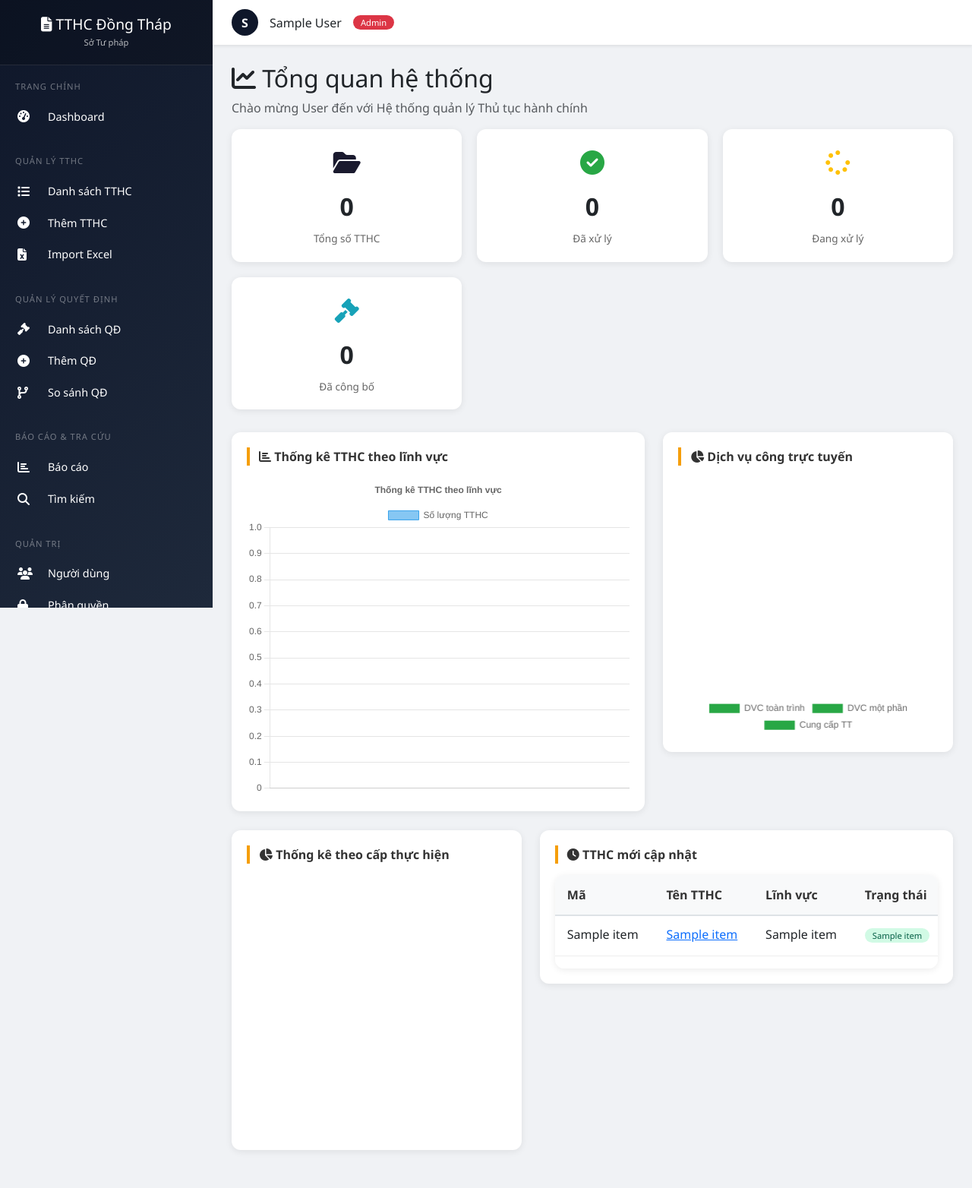
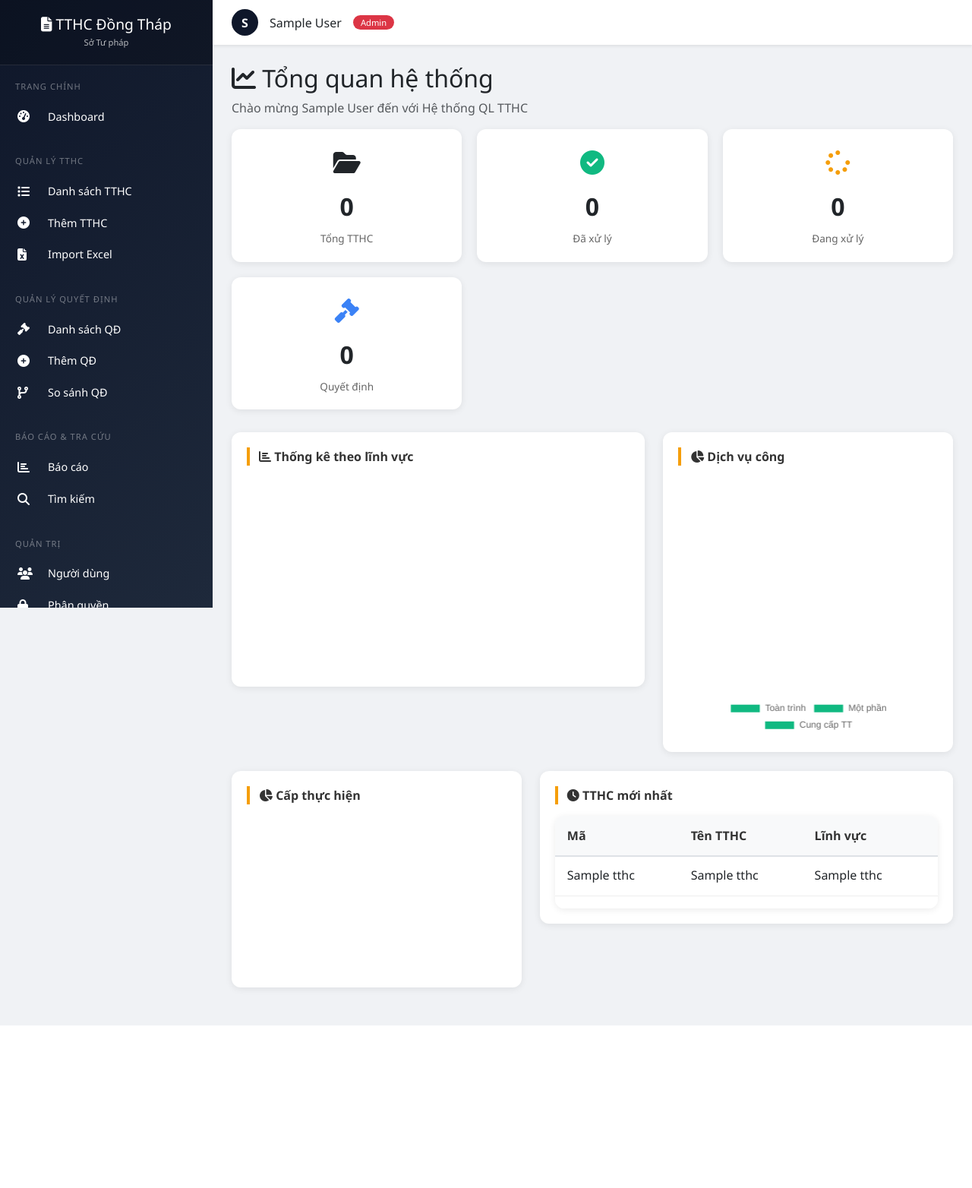
Before and after one commit to sotuphap-stpdt/quan-ly-tthc, a Flask app: template templates/dashboard.html in a window 1280 px wide. Shown: the whole page at 76% size. After the commit the page ends 1350 px from the top, so only its background shows below. Run offline with Flask 3, Linux system fonts and the light colour scheme; the visitor is signed in with stand-in values (Sample User, id 1); tables that the repository leaves empty hold one stand-in row (values such as "Sample post"); the template is opened without the code that fills it: most values are stand-ins (such as "Sample title", 1, 10 or a date in 2020); a map, chart or similar area stays blank.

Commit message:
Update dashboard.html

```diff
--- a/templates/dashboard.html
+++ b/templates/dashboard.html
@@ -1,13 +1,13 @@
 {% extends "base.html" %}
 
-{% block title %}Dashboard - Quản lý TTHC{% endblock %}
+{% block title %}Dashboard{% endblock %}
 
 {% block extra_js %}
 <script>
 document.addEventListener('DOMContentLoaded', function() {
-    // Biểu đồ theo lĩnh vực
+    // Biểu đồ lĩnh vực
     const ctx1 = document.getElementById('linhVucChart');
-    if (ctx1 && window.linhVucData) {
+    if (ctx1 && window.linhVucData && window.linhVucData.labels.length > 0) {
         new Chart(ctx1, {
             type: 'bar',
             data: {
@@ -15,62 +15,38 @@ document.addEventListener('DOMContentLoaded', function() {
                 datasets: [{
                     label: 'Số lượng TTHC',
                     data: window.linhVucData.values,
-                    backgroundColor: 'rgba(54, 162, 235, 0.6)',
-                    borderColor: 'rgba(54, 162, 235, 1)',
+                    backgroundColor: 'rgba(15, 23, 42, 0.7)',
+                    borderColor: '#0f172a',
                     borderWidth: 1
                 }]
             },
-            options: {
-                responsive: true,
-                plugins: {
-                    legend: { position: 'top' },
-                    title: { display: true, text: 'Thống kê TTHC theo lĩnh vực' }
-                }
-            }
+            options: { responsive: true, plugins: { legend: { position: 'top' } } }
         });
     }
 
-    // Biểu đồ tròn DVC
+    // Biểu đồ DVC
     const ctx2 = document.getElementById('dvcChart');
     if (ctx2 && window.dvcData) {
         new Chart(ctx2, {
             type: 'doughnut',
             data: {
-                labels: ['DVC toàn trình', 'DVC một phần', 'Cung cấp TT'],
-                datasets: [{
-                    data: window.dvcData,
-                    backgroundColor: ['#28a745', '#ffc107', '#17a2b8'],
-                    borderWidth: 0
-                }]
+                labels: ['Toàn trình', 'Một phần', 'Cung cấp TT'],
+                datasets: [{ data: window.dvcData, backgroundColor: ['#10b981', '#f59e0b', '#3b82f6'] }]
             },
-            options: {
-                responsive: true,
-                plugins: {
-                    legend: { position: 'bottom' }
-                }
-            }
+            options: { responsive: true, plugins: { legend: { position: 'bottom' } } }
         });
     }
 
     // Biểu đồ cấp thực hiện
     const ctx3 = document.getElementById('capChart');
-    if (ctx3 && window.capData) {
+    if (ctx3 && window.capData && window.capData.labels.length > 0) {
         new Chart(ctx3, {
             type: 'pie',
             data: {
                 labels: window.capData.labels,
-                datasets: [{
-                    data: window.capData.values,
-                    backgroundColor: ['#1a1a2e', '#16213e', '#0f3460', '#e94560'],
-                    borderWidth: 0
-                }]
+                datasets: [{ data: window.capData.values, backgroundColor: ['#0f172a', '#1e293b', '#334155', '#475569'] }]
             },
-            options: {
-                responsive: true,
-                plugins: {
-                    legend: { position: 'bottom' }
-                }
-            }
+            options: { responsive: true, plugins: { legend: { position: 'bottom' } } }
         });
     }
 });
@@ -79,91 +55,28 @@ document.addEventListener('DOMContentLoaded', function() {
 
 {% block content %}
 <h2><i class="fas fa-chart-line"></i> Tổng quan hệ thống</h2>
-<p class="text-muted">Chào mừng {{ fullname or username }} đến với Hệ thống quản lý Thủ tục hành chính</p>
+<p class="text-muted">Chào mừng {{ session.fullname or session.username }} đến với Hệ thống QL TTHC</p>
 
-<!-- Thống kê nhanh -->
 <div class="stats-grid">
-    <div class="stat-card">
-        <div class="stat-icon"><i class="fas fa-folder-open" style="color: #1a1a2e;"></i></div>
-        <div class="stat-number">{{ thong_ke.tong_so_tthc|default(0) }}</div>
-        <div class="stat-label">Tổng số TTHC</div>
-    </div>
-    <div class="stat-card">
-        <div class="stat-icon"><i class="fas fa-check-circle" style="color: #28a745;"></i></div>
-        <div class="stat-number">{{ thong_ke.tthc_da_xu_ly|default(0) }}</div>
-        <div class="stat-label">Đã xử lý</div>
-    </div>
-    <div class="stat-card">
-        <div class="stat-icon"><i class="fas fa-spinner" style="color: #ffc107;"></i></div>
-        <div class="stat-number">{{ thong_ke.tthc_dang_xu_ly|default(0) }}</div>
-        <div class="stat-label">Đang xử lý</div>
-    </div>
-    <div class="stat-card">
-        <div class="stat-icon"><i class="fas fa-gavel" style="color: #17a2b8;"></i></div>
-        <div class="stat-number">{{ thong_ke.so_da_cong_bo|default(0) }}</div>
-        <div class="stat-label">Đã công bố</div>
-    </div>
+    <div class="stat-card"><div class="stat-icon"><i class="fas fa-folder-open"></i></div><div class="stat-number">{{ stats.tong_tthc|default(0) }}</div><div class="stat-label">Tổng TTHC</div></div>
+    <div class="stat-card"><div class="stat-icon"><i class="fas fa-check-circle" style="color:#10b981"></i></div><div class="stat-number">{{ stats.da_xu_ly|default(0) }}</div><div class="stat-label">Đã xử lý</div></div>
+    <div class="stat-card"><div class="stat-icon"><i class="fas fa-spinner" style="color:#f59e0b"></i></div><div class="stat-number">{{ stats.dang_xu_ly|default(0) }}</div><div class="stat-label">Đang xử lý</div></div>
+    <div class="stat-card"><div class="stat-icon"><i class="fas fa-gavel" style="color:#3b82f6"></i></div><div class="stat-number">{{ stats.so_quyet_dinh|default(0) }}</div><div class="stat-label">Quyết định</div></div>
 </div>
 
 <div class="row">
-    <div class="col-md-7">
-        <div class="chart-container">
-            <div class="chart-title"><i class="fas fa-chart-bar"></i> Thống kê TTHC theo lĩnh vực</div>
-            <canvas id="linhVucChart" height="250"></canvas>
-        </div>
-    </div>
-    <div class="col-md-5">
-        <div class="chart-container">
-            <div class="chart-title"><i class="fas fa-chart-pie"></i> Dịch vụ công trực tuyến</div>
-            <canvas id="dvcChart" height="200"></canvas>
-        </div>
-    </div>
+    <div class="col-md-7"><div class="chart-container"><div class="chart-title"><i class="fas fa-chart-bar"></i> Thống kê theo lĩnh vực</div><canvas id="linhVucChart" height="250"></canvas></div></div>
+    <div class="col-md-5"><div class="chart-container"><div class="chart-title"><i class="fas fa-chart-pie"></i> Dịch vụ công</div><canvas id="dvcChart" height="200"></canvas></div></div>
 </div>
 
 <div class="row">
-    <div class="col-md-5">
-        <div class="chart-container">
-            <div class="chart-title"><i class="fas fa-chart-pie"></i> Thống kê theo cấp thực hiện</div>
-            <canvas id="capChart" height="200"></canvas>
-        </div>
-    </div>
-    <div class="col-md-7">
-        <div class="chart-container">
-            <div class="chart-title"><i class="fas fa-clock"></i> TTHC mới cập nhật</div>
-            <div class="data-table">
-                <table class="table">
-                    <thead>
-                        <tr><th>Mã</th><th>Tên TTHC</th><th>Lĩnh vực</th><th>Trạng thái</th><th></th></tr>
-                    </thead>
-                    <tbody>
-                        {% for item in recent_tthc %}
-                        <tr>
-                            <td>{{ item[1] }}</td>
-                            <td><a href="/tthc/chitiet/{{ item[0] }}">{{ item[2] }}</a></td>
-                            <td>{{ item[3] }}</td>
-                            <td><span class="badge badge-success">{{ item[4] }}</span></td>
-                            <td><a href="/tthc/chitiet/{{ item[0] }}" class="btn btn-sm btn-primary">Xem</a></td>
-                        </tr>
-                        {% else %}
-                        <tr><td colspan="5" class="text-center">Chưa có dữ liệu</td></tr>
-                        {% endfor %}
-                    </tbody>
-                </table>
-            </div>
-        </div>
-    </div>
+    <div class="col-md-5"><div class="chart-container"><div class="chart-title"><i class="fas fa-chart-pie"></i> Cấp thực hiện</div><canvas id="capChart" height="200"></canvas></div></div>
+    <div class="col-md-7"><div class="chart-container"><div class="chart-title"><i class="fas fa-clock"></i> TTHC mới nhất</div><div class="data-table"><table class="table"><thead><tr><th>Mã</th><th>Tên TTHC</th><th>Lĩnh vực</th><th></th></tr></thead><tbody>{% for t in recent_tthc %}<tr><td>{{ t[1] }}</td><td>{{ t[2] }}</td><td>{{ t[3] }}</td><td><a href="/tthc/chitiet/{{ t[0] }}" class="btn btn-sm btn-primary">Xem</a></td></tr>{% else %}<tr><td colspan="4" class="text-center">Chưa có dữ liệu</td></tr>{% endfor %}</tbody></table></div></div></div>
 </div>
 
 <script>
-// Truyền dữ liệu từ Flask sang JavaScript
-window.linhVucData = {
-    labels: {{ linh_vuc_labels|tojson|default([]) }},
-    values: {{ linh_vuc_values|tojson|default([]) }}
-};
-window.dvcData = {{ dvc_data|tojson|default([0,0,0]) }};
-window.capData = {
-    labels: {{ cap_labels|tojson|default([]) }},
-    values: {{ cap_values|tojson|default([]) }}
-};
+window.linhVucData = { labels: {{ linh_vuc_labels|tojson }}, values: {{ linh_vuc_values|tojson }} };
+window.dvcData = {{ dvc_data|tojson }};
+window.capData = { labels: {{ cap_labels|tojson }}, values: {{ cap_values|tojson }} };
 </script>
 {% endblock %}
```
